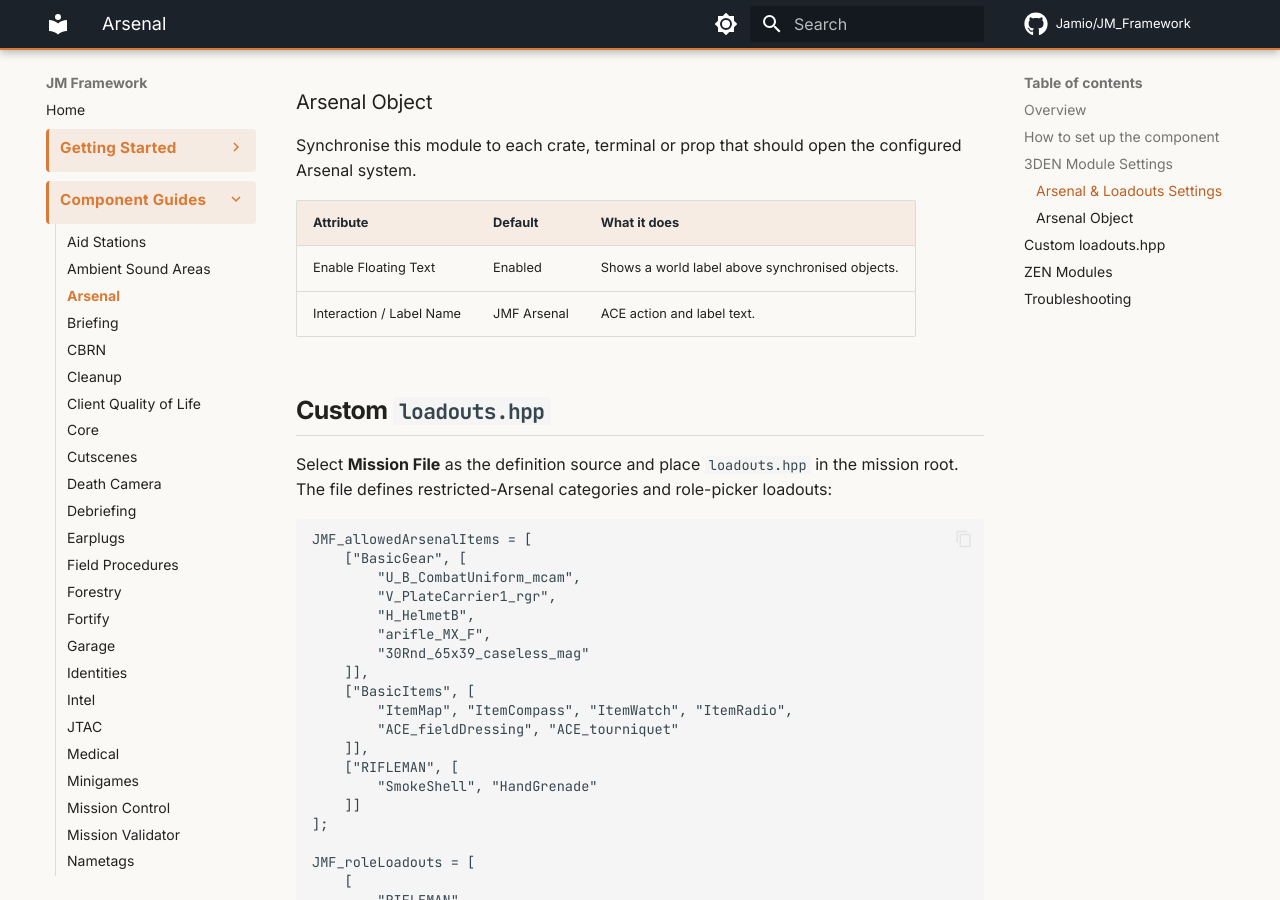
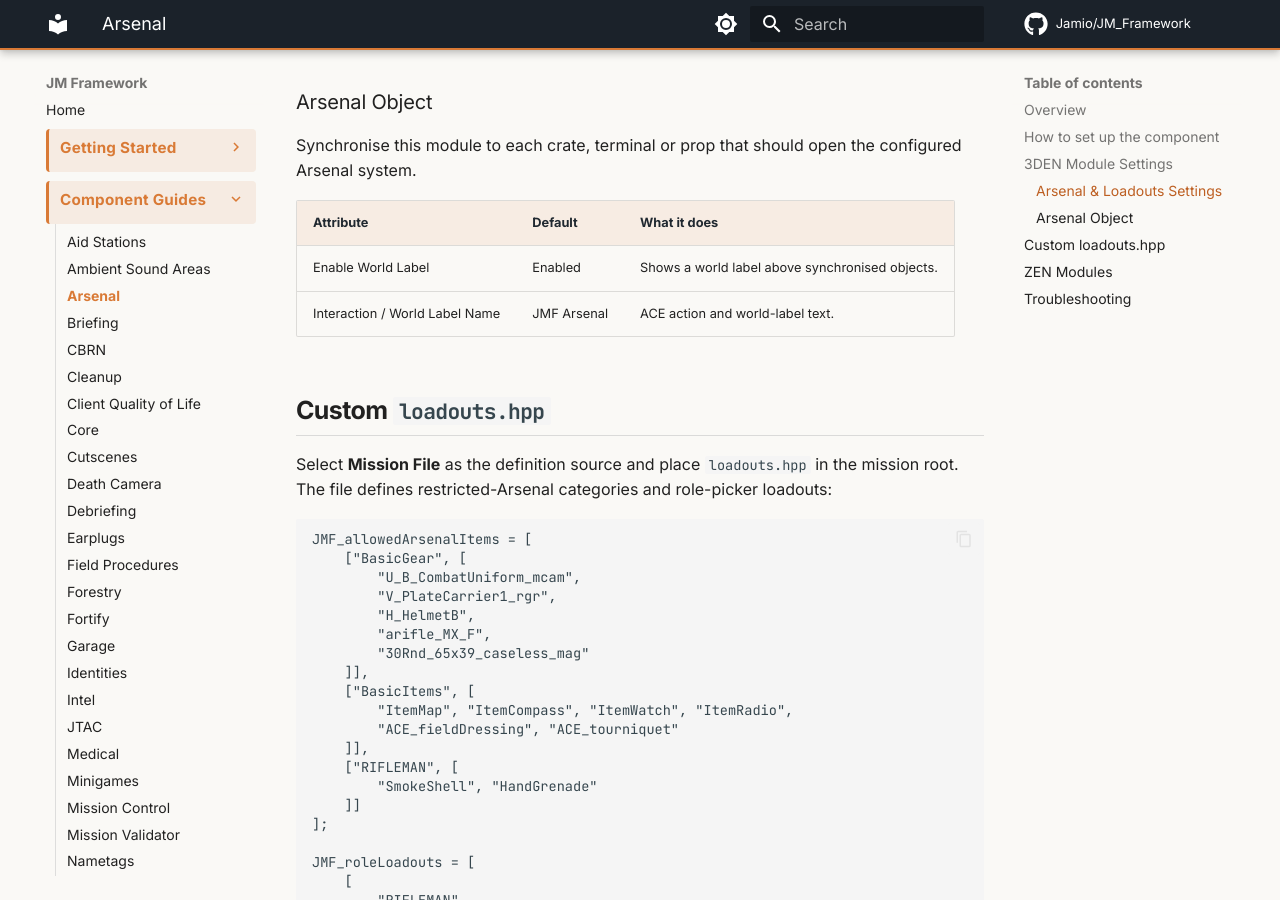
Before and after one commit to Jamio/JM_Framework_Docs, an MkDocs documentation site: the page built from docs/components/logistics/arsenal.md, in a window 1280 px wide and 900 px high, scrolled down 1203 px. Built offline with MkDocs 1.6.1 and Material for MkDocs 9.7.7, drawn with Linux system fonts in a browser that asks for light colours; comment, search, counter and statistics services are not loaded.

Commit message:
docs: standardise world label terminology

```diff
--- a/docs/components/logistics/arsenal.md
+++ b/docs/components/logistics/arsenal.md
@@ -31,8 +31,8 @@ Synchronise this module to each crate, terminal or prop that should open the con
 
 | Attribute | Default | What it does |
 | --- | --- | --- |
-| Enable Floating Text | Enabled | Shows a world label above synchronised objects. |
-| Interaction / Label Name | JMF Arsenal | ACE action and label text. |
+| Enable World Label | Enabled | Shows a world label above synchronised objects. |
+| Interaction / World Label Name | JMF Arsenal | ACE action and world-label text. |
 
 ## Custom `loadouts.hpp`
 
```
Also changed, not shown: docs/components/index.md (+1 -1 lines), docs/components/logistics/garage.md (+1 -1 lines), docs/components/logistics/redeployment.md (+1 -1 lines), docs/components/logistics/supply.md (+2 -2 lines), docs/components/presentation/world-labels.md (+2 -2 lines).
